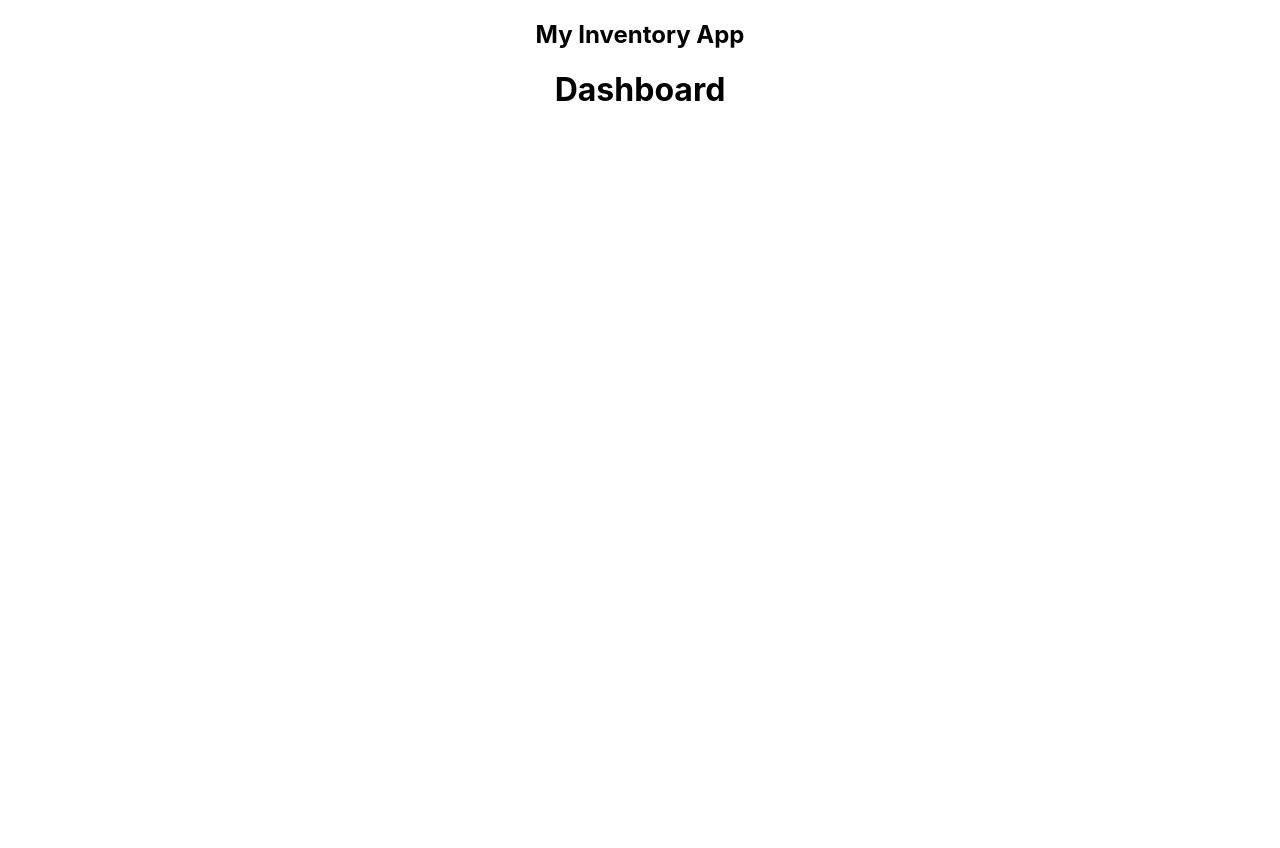
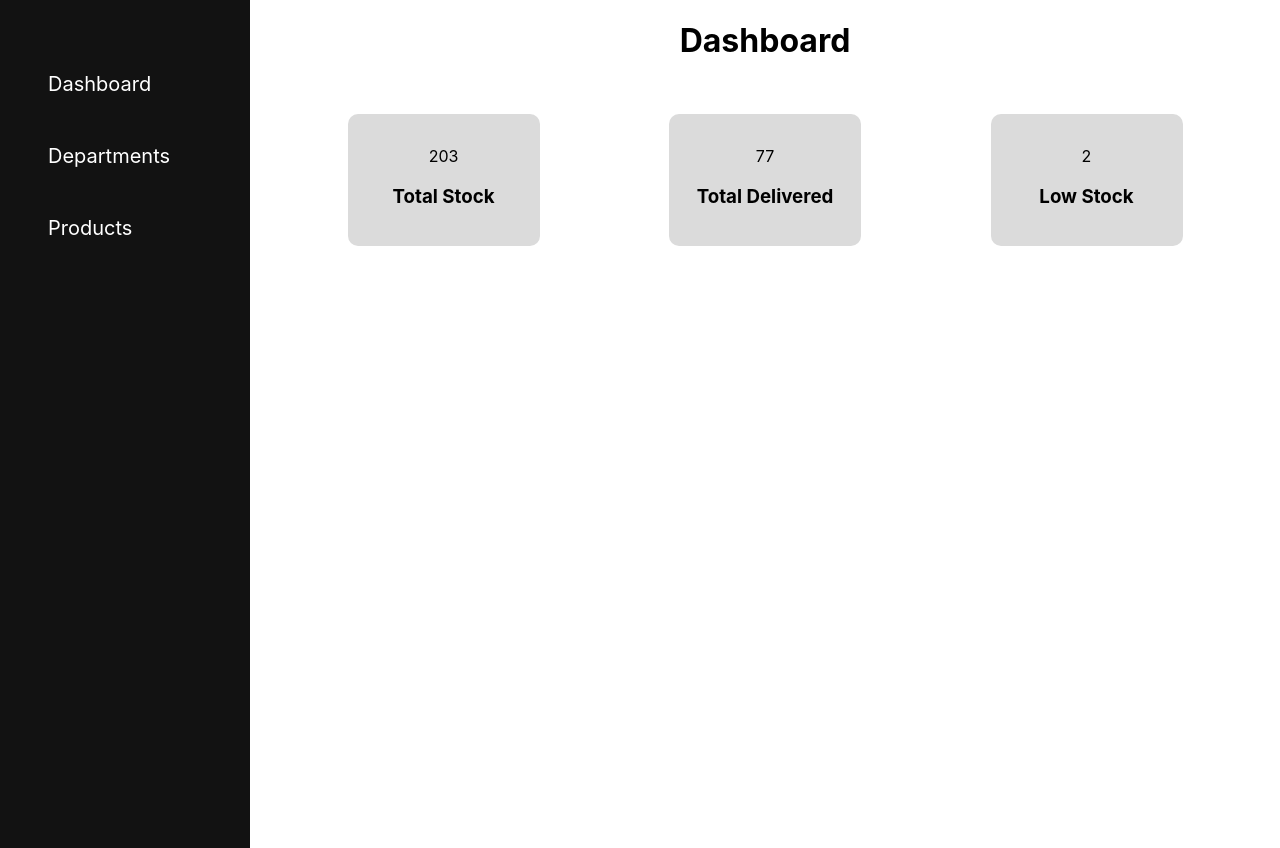
Before and after one commit to amulyaparab/inventory-management, a React (Create React App) app: page / in a window 1280 px wide. Before the commit the page ends 800 px from the top, so only its background shows below. Built offline with nearby package versions, Linux system fonts and the light colour scheme.

Commit message:
feat: added dashboard stocks and departments

```diff
--- a/src/App.css
+++ b/src/App.css
@@ -1,5 +1,7 @@
 .App {
   text-align: center;
+  display: grid;
+  grid-template-columns: 250px auto;
 }
 
 .App-logo {
@@ -36,3 +38,16 @@
     transform: rotate(360deg);
   }
 }
+.all-boxes {
+  display: flex;
+  justify-content: space-evenly;
+  flex-wrap: wrap;
+}
+.single-box {
+  background-color: #dbdbdb;
+  padding: 1rem;
+  border-radius: 10px;
+  width: 160px;
+  margin: 2rem;
+  height: 100px;
+}
--- a/src/App.js
+++ b/src/App.js
@@ -5,21 +5,26 @@ import { Departments } from "./Pages/Departments";
 import { ProductListing } from "./Pages/ProductListing";
 import { ProductDetail } from "./Pages/ProductDetail";
 import { ProductManagement } from "./Pages/ProductManagement";
+import { SideNav } from "./Components/SideNav";
 
 function App() {
   return (
     <div className="App">
-      <nav>
-        <h1>My Inventory App</h1>
-      </nav>
+      <SideNav />
+      <div>
         <Routes>
           <Route path="/" element={<Dashboard />} />
           <Route path="/departments" element={<Departments />} />
+          <Route
+            path="/departments/:departmentName"
+            element={<Departments />}
+          />
           <Route path="/productListingPage" element={<ProductListing />} />
           <Route path="/productDetail" element={<ProductDetail />} />
           <Route path="/productManagemnet" element={<ProductManagement />} />
         </Routes>
       </div>
+    </div>
   );
 }
 
--- /dev/null
+++ b/src/Components/SideNav.js
@@ -0,0 +1,11 @@
+import { NavLink } from "react-router-dom";
+import "./sideNav.css";
+export const SideNav = () => {
+  return (
+    <nav className="side-nav">
+      <NavLink to="/">Dashboard</NavLink>
+      <NavLink to="/departments">Departments</NavLink>
+      <NavLink to="/productListingPage">Products</NavLink>
+    </nav>
+  );
+};
--- /dev/null
+++ b/src/Components/sideNav.css
@@ -0,0 +1,18 @@
+.side-nav {
+  display: flex;
+  flex-direction: column;
+  align-items: start;
+  background-color: #121212;
+  height: 100vh;
+  padding-top: 3rem;
+}
+
+.side-nav a {
+  color: white;
+  padding: 1.5rem 3rem;
+  text-decoration: none;
+  font-size: 20px;
+}
+.side-nav a:hover {
+  color: powderblue;
+}
--- /dev/null
+++ b/src/Contexts/DashboardProvider.js
@@ -0,0 +1,33 @@
+import { useContext, useReducer } from "react";
+import { createContext } from "react";
+import { inventoryData } from "../Database/inventoryData";
+
+const DashboardContext = createContext();
+export const DashboardProvider = ({ children }) => {
+  const dashboardReducer = () => {};
+  const totalStock = inventoryData.reduce(
+    (totalStock, inventory) => (totalStock += inventory.stock),
+    0
+  );
+  const totalDelivered = inventoryData.reduce(
+    (totalDelivered, inventory) => (totalDelivered += inventory.delivered),
+    0
+  );
+  const lowStockItems = inventoryData.filter(
+    (inventory) => inventory.stock <= 10
+  ).length;
+
+  const initialState = {};
+  const [dashboardState, dashboardDispatch] = useReducer(
+    dashboardReducer,
+    initialState
+  );
+  return (
+    <DashboardContext.Provider
+      value={{ totalStock, totalDelivered, lowStockItems }}
+    >
+      {children}
+    </DashboardContext.Provider>
+  );
+};
+export const useDashboardData = () => useContext(DashboardContext);
--- /dev/null
+++ b/src/Contexts/ProductsProvider.js
@@ -0,0 +1,22 @@
+import { useContext, useReducer } from "react";
+import { createContext } from "react";
+
+const ProductsContext = createContext();
+export const ProductsProvider = ({ children }) => {
+  const departments = ["Kitchen", "Clothing", "Toys"];
+  const productsReducer = (productsState, action) => {
+    switch (action.type) {
+    }
+  };
+  const initialState = {};
+  const [productsState, productsDispatch] = useReducer(
+    productsReducer,
+    initialState
+  );
+  return (
+    <ProductsContext.Provider value={{ departments }}>
+      {children}
+    </ProductsContext.Provider>
+  );
+};
+export const useProducts = () => useContext(ProductsContext);
--- a/src/Pages/Dashboard.js
+++ b/src/Pages/Dashboard.js
@@ -1,3 +1,24 @@
+import { useDashboardData } from "../Contexts/DashboardProvider";
+import "./dashboard.css";
 export const Dashboard = () => {
-  return <h1>Dashboard</h1>;
+  const { totalStock, totalDelivered, lowStockItems } = useDashboardData();
+  return (
+    <>
+      <h1>Dashboard</h1>
+      <div className="all-boxes">
+        <div className="single-box">
+          <p>{totalStock}</p>
+          <h3>Total Stock</h3>
+        </div>
+        <div className="single-box">
+          <p>{totalDelivered}</p>
+          <h3>Total Delivered</h3>
+        </div>
+        <div className="single-box">
+          <p>{lowStockItems}</p>
+          <h3>Low Stock</h3>
+        </div>
+      </div>
+    </>
+  );
 };
--- a/src/Pages/Departments.js
+++ b/src/Pages/Departments.js
@@ -1,3 +1,22 @@
+import { useNavigate } from "react-router-dom";
+import { useProducts } from "../Contexts/ProductsProvider";
+
 export const Departments = () => {
-  return <h1>Departments</h1>;
+  const { departments } = useProducts();
+  const navigate = useNavigate();
+  return (
+    <>
+      <h1>Departments</h1>
+      <div className="all-boxes">
+        {departments.map((department) => (
+          <h2
+            className="single-box"
+            onClick={() => navigate(`/departments/${department}`)}
+          >
+            {department}
+          </h2>
+        ))}
+      </div>
+    </>
+  );
 };
--- a/src/Pages/ProductListing.js
+++ b/src/Pages/ProductListing.js
@@ -1,3 +1,7 @@
 export const ProductListing = () => {
-  return <h1>ProductListing</h1>;
+  return (
+    <>
+      <h1>Products</h1>
+    </>
+  );
 };
--- /dev/null
+++ b/src/Pages/dashboard.css
@@ -0,0 +1,12 @@
+/* .all-stocks {
+  display: flex;
+  justify-content: space-evenly;
+  flex-wrap: wrap;
+}
+.stocks-box {
+  background-color: #dbdbdb;
+  padding: 1rem;
+  border-radius: 10px;
+  width: 160px;
+  margin: 2rem;
+} */
--- a/src/index.js
+++ b/src/index.js
@@ -4,12 +4,18 @@ import "./index.css";
 import App from "./App";
 import reportWebVitals from "./reportWebVitals";
 import { BrowserRouter } from "react-router-dom";
+import { DashboardProvider } from "./Contexts/DashboardProvider";
+import { ProductsProvider } from "./Contexts/ProductsProvider";
 
 const root = ReactDOM.createRoot(document.getElementById("root"));
 root.render(
   <React.StrictMode>
     <BrowserRouter>
-      <App />
+      <DashboardProvider>
+        <ProductsProvider>
+          <App />
+        </ProductsProvider>
+      </DashboardProvider>
     </BrowserRouter>
   </React.StrictMode>
 );
```
Lines whose indentation alone changed are shown as unchanged.
